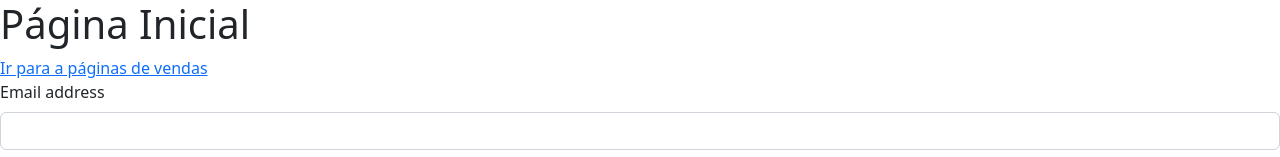
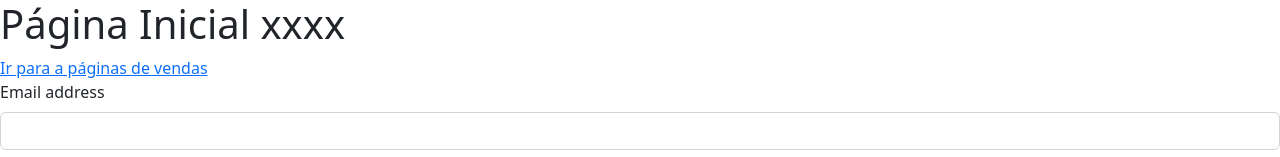
Before and after one commit to MatheusVieira29/aulagithub, a plain HTML site: page index.html in a window 1280 px wide. Shown: the top 157 px of the page. Drawn offline with nearby package versions, Linux system fonts and the light colour scheme.

Commit message:
Update titulo index

```diff
--- a/index.html
+++ b/index.html
@@ -8,7 +8,7 @@
     <link href="https://cdn.jsdelivr.net/npm/bootstrap@5.2.3/dist/css/bootstrap.min.css" rel="stylesheet" integrity="sha384-rbsA2VBKQhggwzxH7pPCaAqO46MgnOM80zW1RWuH61DGLwZJEdK2Kadq2F9CUG65" crossorigin="anonymous">
 </head>
 <body>
-    <h1>Página Inicial</h1>
+    <h1>Página Inicial xxxx</h1>
     <a href="vendas.html">Ir para a páginas de vendas</a>
     <form>
         <div class="mb-3">
```
